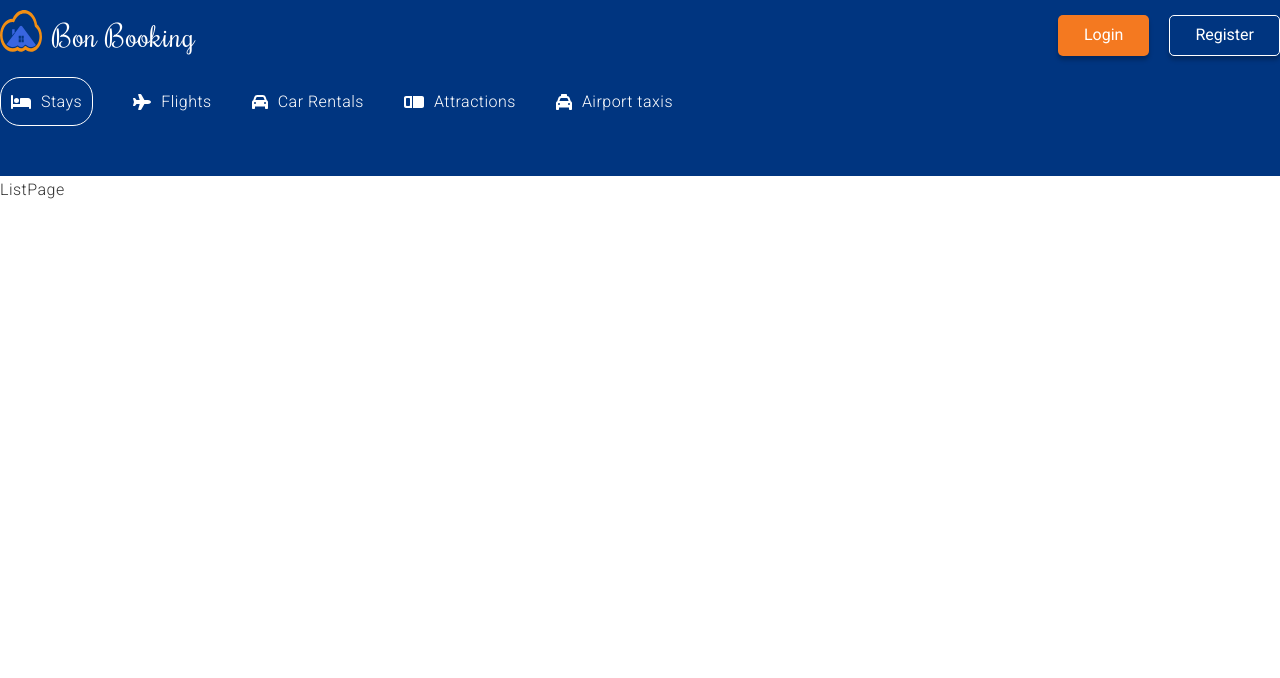
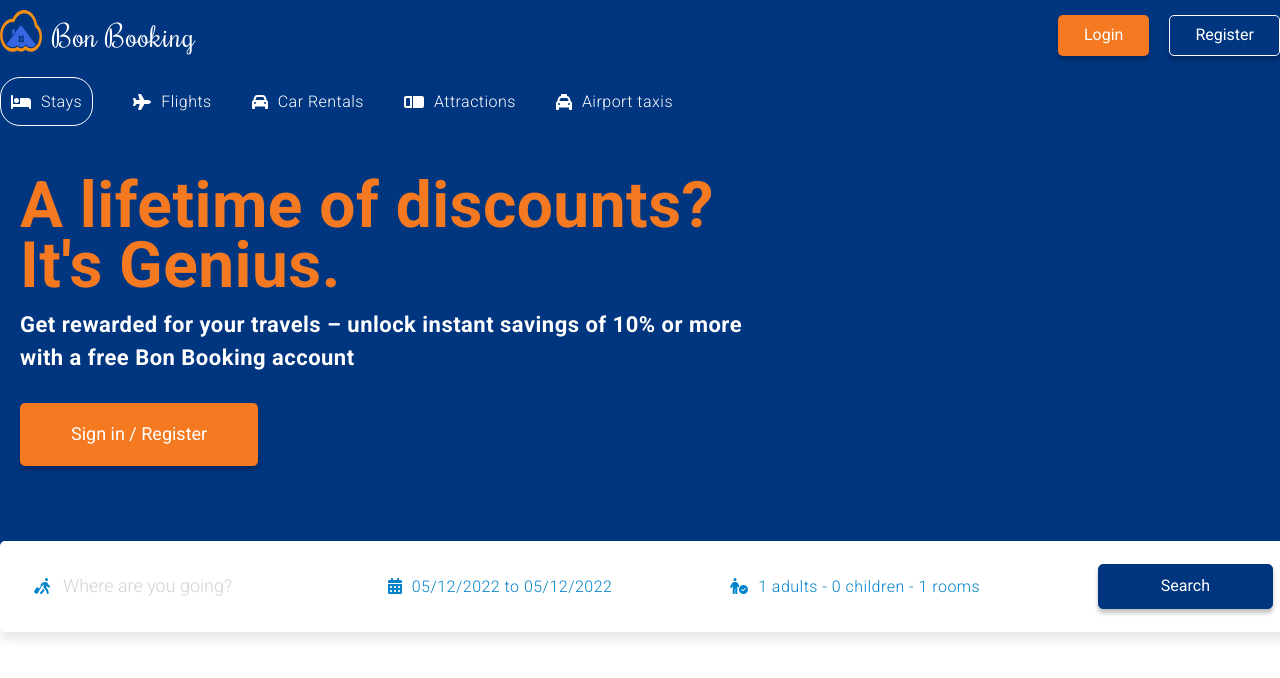
Before and after one commit to nickeledfox/bon-booking, a React (Create React App) app in the folder client/: page /hotels in a window 1280 px wide. Shown: the top 678 px of the page. Built offline with nearby package versions, Linux system fonts and the light colour scheme.

Commit message:
refactored imports

```diff
--- a/client/src/components/Navbar.tsx
+++ b/client/src/components/Navbar.tsx
@@ -3,7 +3,7 @@ import Logo from './Logo';
 import { BtnContainer } from './Button';
 import { Container } from '../styles';
 
-import { ListMenu } from '../containers/List/List';
+import ListMenu from '../containers/List';
 
 const Navbar: React.FC = () => {
   return (
--- a/client/src/containers/Header/Header.tsx
+++ b/client/src/containers/Header/Header.tsx
@@ -2,13 +2,13 @@ import { Container } from '../../styles';
 import { H } from '../../components/Heading';
 import { MainHeader, Div, Btn } from './styled';
 
-import Search from '../Search/Search';
+import Search from '../Search';
 
 interface HeaderProps {
   active?: any;
 }
 
-const Header: React.FC<HeaderProps> = (props) => {
+export const Header: React.FC<HeaderProps> = (props) => {
   return (
     <>
       <MainHeader>
@@ -33,5 +33,3 @@ const Header: React.FC<HeaderProps> = (props) => {
     </>
   );
 };
-
-export default Header;
--- /dev/null
+++ b/client/src/containers/Header/index.ts
@@ -0,0 +1,3 @@
+import { Header } from './Header';
+
+export default Header;
--- /dev/null
+++ b/client/src/containers/List/index.ts
@@ -0,0 +1,3 @@
+import { ListMenu } from './List';
+
+export default ListMenu;
--- /dev/null
+++ b/client/src/containers/Search/index.ts
@@ -0,0 +1,3 @@
+import { Search } from './Search';
+
+export default Search;
--- a/client/src/pages/HomePage.tsx
+++ b/client/src/pages/HomePage.tsx
@@ -1,5 +1,5 @@
 import styled from 'styled-components';
-import Header from '../containers/Header/Header';
+import Header from '../containers/Header';
 
 const HomePage = () => {
   return (
--- a/client/src/pages/HotelsPage.tsx
+++ b/client/src/pages/HotelsPage.tsx
@@ -1,5 +1,12 @@
+import styled from 'styled-components';
+import Header from '../containers/Header';
+
 const HotelsPage = () => {
-  return <div>ListPage</div>;
+  return (
+    <>
+      <Header />
+    </>
+  );
 };
 
 export default HotelsPage;
```
